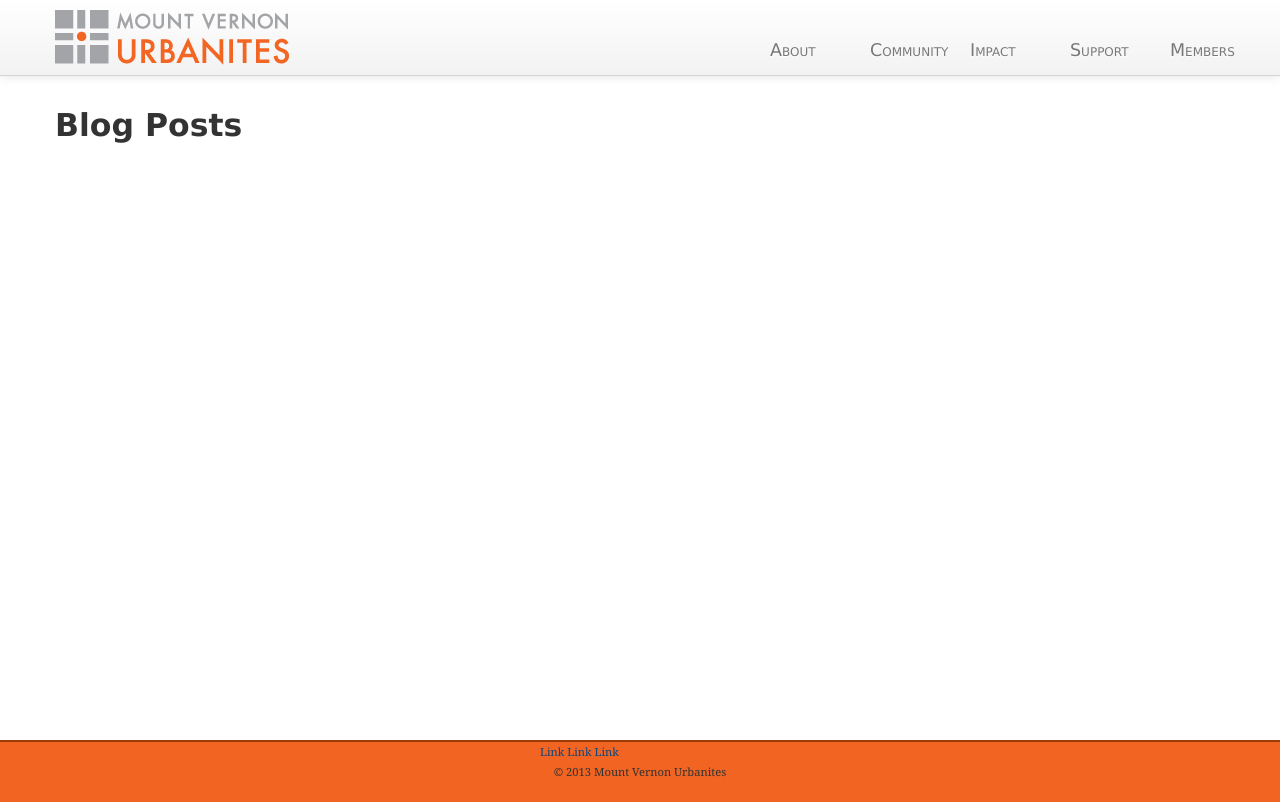
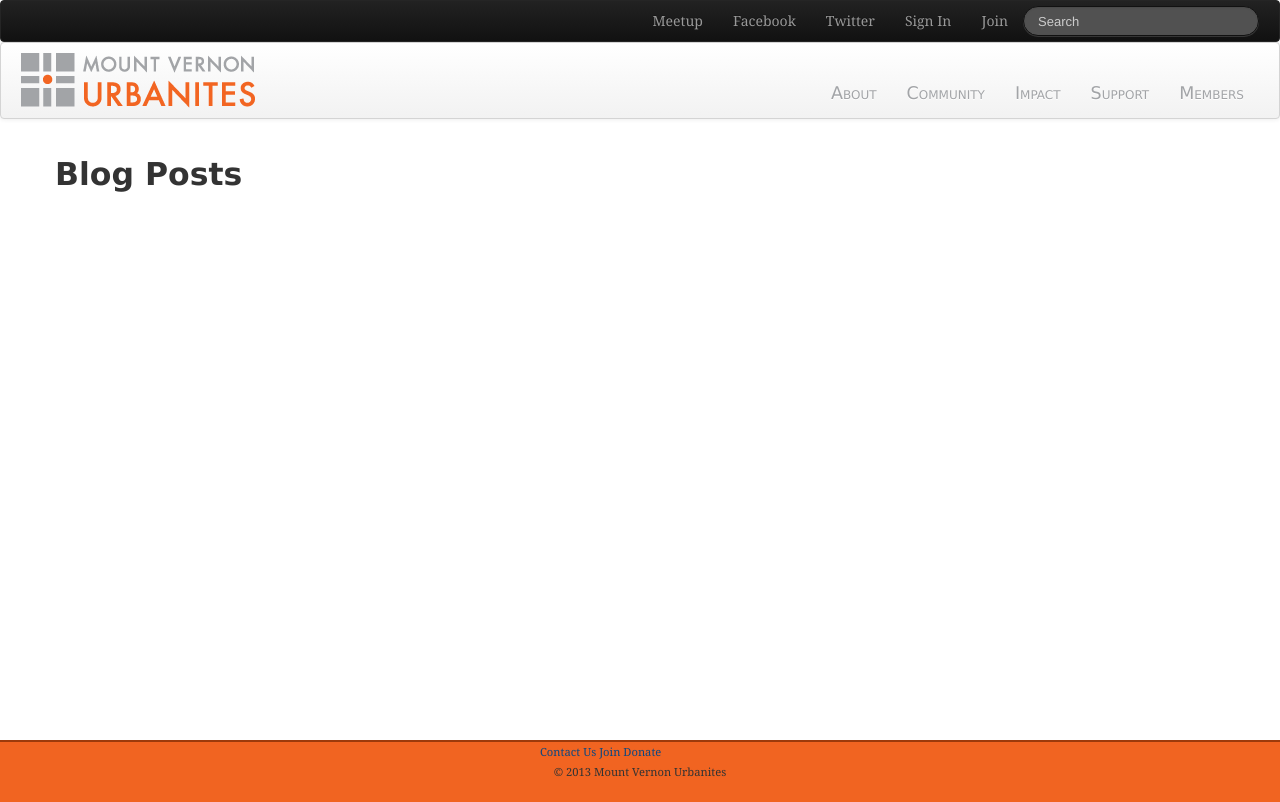
Before and after one commit to cjmaynar/mv-urbanites, a Django app: page /blog/ in a window 1280 px wide. Run offline with Django 3.2, Linux system fonts and the light colour scheme; data comes from the database, SQL or seed files in the repository; data that the repository does not hold is empty; parts of the project's set-up code (start-up, migrations or seed data) failed here and were passed over; some libraries are stand-ins or nearby versions.

Commit message:
Add the social bar with search form

```diff
--- a/mvurbanites/static/css/main.css
+++ b/mvurbanites/static/css/main.css
@@ -15,16 +15,16 @@ a { color: #5291ce; }
 a:hover { color: #f16421; }
 a:visited { color: #0D4780; }
 
-.nav {
+#main-nav {
     font-family: Verdana, Geneva, sans-serif;
     font-variant: small-caps;
     font-size: 17.5px;
 }
-.nav > li { margin-top: 30px; }
-.nav a { color: #a2a4a7; }
-.nav a:hover { color: #000; }
+#main-nav > li { margin-top: 30px; }
+#main-nav a { color: #a2a4a7; }
+#main-nav a:hover { color: #000; }
 
-.nav .dropdown-menu {
+#main-nav .dropdown-menu {
     font-size: 14.5px;
     font-variant: normal;
 }
@@ -45,7 +45,7 @@ a:visited { color: #0D4780; }
 
 
 /****************
- * Page specific styles
+ * Home Page
  * */
 
 table.ui-datepicker-calendar tbody td.highlight > a {
@@ -75,7 +75,3 @@ table.ui-datepicker-calendar tbody td.highlight > a {
     float: right;
     width: 500px;
 }
-
-/*********
- * Members
- * */
--- a/mvurbanites/static/css/mvbootstrap.css
+++ b/mvurbanites/static/css/mvbootstrap.css
@@ -21,14 +21,28 @@ height: 60px;
 
 /* Lastly, apply responsive CSS fixes as necessary */
 @media (max-width: 767px) {
-#footer {
-  margin-left: -20px;
-  margin-right: -20px;
-  padding-left: 20px;
-  padding-right: 20px;
+    #footer {
+      margin-left: -20px;
+      margin-right: -20px;
+      padding-left: 20px;
+      padding-right: 20px;
+    }
 }
+
+/* When showing the social bar, move the main nav up 20px to
+ * be flat with the top bar */
+@media (min-width: 767px) {
+    #main {
+        margin-top: -20px;
+    }
 }
 
 #wrap > .container {
-padding-top: 95px;
+padding-top: 5px;
 }
+
+/* Hack a half column for the sidebar */
+#sidebar {
+    padding-left: 40px;
+    margin-right: -40px;
+}
--- a/mvurbanites/templates/base.html
+++ b/mvurbanites/templates/base.html
@@ -10,17 +10,35 @@
 
     <link href="{{ STATIC_URL }}bootstrap/css/bootstrap.min.css" rel="stylesheet">
     <link href="{{ STATIC_URL }}bootstrap/css/bootstrap-responsive.min.css" rel="stylesheet">
+    <link href="{{ STATIC_URL }}js/jquery-ui-bootstrap/jquery-ui-1.10.0.custom.css" rel="stylesheet">
     <link href="{{ STATIC_URL }}css/mvbootstrap.css" rel="stylesheet">
     <link href="{{ STATIC_URL }}css/main.css" rel="stylesheet">
-    <link href="{{ STATIC_URL }}js/jquery-ui-bootstrap/jquery-ui-1.10.0.custom.css" rel="stylesheet">
     {% block extra_css %}{% endblock extra_css %}
     </head>
 
 <body>
 
 <div id="wrap">
-
-    <div class="navbar navbar-fixed-top">
+    <div class="navbar navbar-inverse hidden-phone">
+        <div id="social" class="navbar-inner">
+            <form class="navbar-search pull-right">
+                <input type="text" class="search-query" placeholder="Search">
+            </form>
+            <ul class="nav pull-right">
+                <li><a href="http://www.meetup.com/20s-30sMountVernonUrbanites/">Meetup</a></li>
+                <li><a href="https://www.facebook.com/groups/219892651457030/">Facebook</a></li>
+                <li><a href="">Twitter</a></li>
+                {% if request.user.is_authenticated %}
+                <li><a href="">Account</a></li>
+                <li><a href="">Log Out</a></li>
+                {% else %}
+                <li><a href="">Sign In</a></li>
+                <li><a href="">Join</a></li>
+                {% endif %}
+            </ul>
+        </div>
+    </div>
+    <div id="main" class="navbar">
         <div class="navbar-inner">
             <div class="container">
                 <button type="button" class="btn btn-navbar" data-toggle="collapse" data-target=".nav-collapse">
@@ -30,10 +48,10 @@
                 </button>
                 <a id="logo" class="brand" href="{% url 'home' %}">Mount Vernon Urbanites</a>
                 <div class="nav-collapse collapse">
-                    <ul class="nav pull-right">
+                    <ul id="main-nav" class="nav pull-right">
                     {% for section in sections %}
                         {% if section.children.all %}
-                            <li class="span1 dropdown">
+                            <li class="dropdown">
                             <a href="{% url 'section' section.slug %}" class="dropdown-toggle" data-hover="dropdown" data-toggle="dropdown">{{ section.title }}</a>
                             <ul class="dropdown-menu">
                             {% for child in section.children.all %}
@@ -42,7 +60,7 @@
                             </ul>
                             </li>
                         {% else %}
-                            <li class="span1"><a href="{% url 'section' section.slug %}">{{ section.title }}</a></li>
+                            <li><a href="{% url 'section' section.slug %}">{{ section.title }}</a></li>
                         {% endif %}
                     {% endfor %}
                     </ul>
@@ -63,9 +81,9 @@
 <div id="footer">
     <div class="container">
         <ul>
-            <li><a href="">Link</a></li>
-            <li><a href="">Link</a></li>
-            <li><a href="">Link</a></li>
+            <li><a href="">Contact Us</a></li>
+            <li><a href="">Join</a></li>
+            <li><a href="">Donate</a></li>
         </ul>
         <p>&copy; 2013 Mount Vernon Urbanites</p>
     </div>
```
Also changed, not shown: mvurbanites/templates/home.html (+15 -3 lines).
